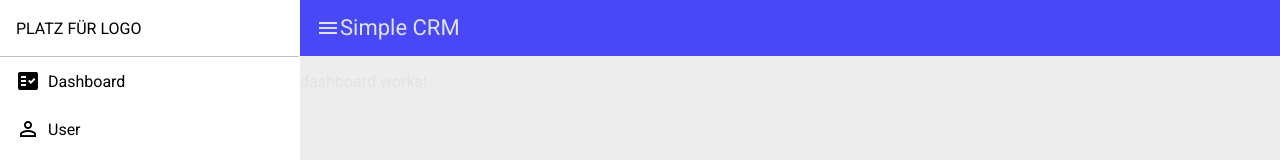
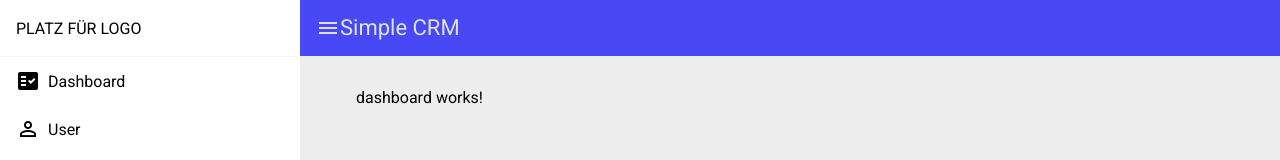
Before and after one commit to RobbyRunge/simple-crm, an Angular app: page / in a window 1280 px wide. Shown: the top 160 px of the page. Built offline with nearby package versions, Linux system fonts and the light colour scheme.

Commit message:
feat: Enhance navigation by adding router links to menu items and improve layout with router container

```diff
--- a/src/app/app.component.html
+++ b/src/app/app.component.html
@@ -5,8 +5,8 @@
     </div>
 
     <ul class="menu-items">
-      <li><mat-icon>fact_check</mat-icon>Dashboard</li>
-      <li><mat-icon>perm_identity</mat-icon>User</li>
+      <li routerLink="/dashboard"><mat-icon>fact_check</mat-icon>Dashboard</li>
+      <li routerLink="/user"><mat-icon>perm_identity</mat-icon>User</li>
     </ul>
   </mat-drawer>
 
@@ -18,7 +18,9 @@
       </mat-toolbar-row>
     </mat-toolbar>
 
-    <router-outlet></router-outlet>
+    <div class="router-container">
+      <router-outlet></router-outlet>
+    </div>
 
   </div>
 
--- a/src/app/app.component.scss
+++ b/src/app/app.component.scss
@@ -13,7 +13,7 @@
 }
 
 .logo-container {
-  border-bottom: 1px solid rgba(0, 0, 0, 0.25);
+  border-bottom: 1px solid rgba(0, 0, 0, 0.04);
   padding: 0 16px;
   min-height: 56px;
   display: flex;
@@ -45,7 +45,13 @@ mat-toolbar, mat-toolbar-row {
     cursor: pointer;
 
     &:hover {
-      background-color: rgba(0, 0, 0, 0.1);
+      background-color: rgba(0, 0, 0, 0.04);
     }
   }
 }
+
+.router-container {
+  padding-top: 16px;
+  padding-left: 56px;
+  color: rgba(0, 0, 0, 1);
+}
--- a/src/app/app.component.ts
+++ b/src/app/app.component.ts
@@ -1,5 +1,5 @@
 import { Component } from '@angular/core';
-import { RouterOutlet } from '@angular/router';
+import { RouterOutlet, RouterLink } from '@angular/router';
 import { MatToolbarModule } from '@angular/material/toolbar';
 import { MatSidenavModule } from '@angular/material/sidenav';
 import { MatIconModule } from '@angular/material/icon';
@@ -8,7 +8,7 @@ import { MatButtonModule } from '@angular/material/button';
 @Component({
   selector: 'app-root',
   standalone: true,
-  imports: [RouterOutlet, MatToolbarModule, MatSidenavModule, MatButtonModule, MatIconModule],
+  imports: [RouterOutlet, RouterLink, MatToolbarModule, MatSidenavModule, MatButtonModule, MatIconModule],
   templateUrl: './app.component.html',
   styleUrl: './app.component.scss'
 })
```
